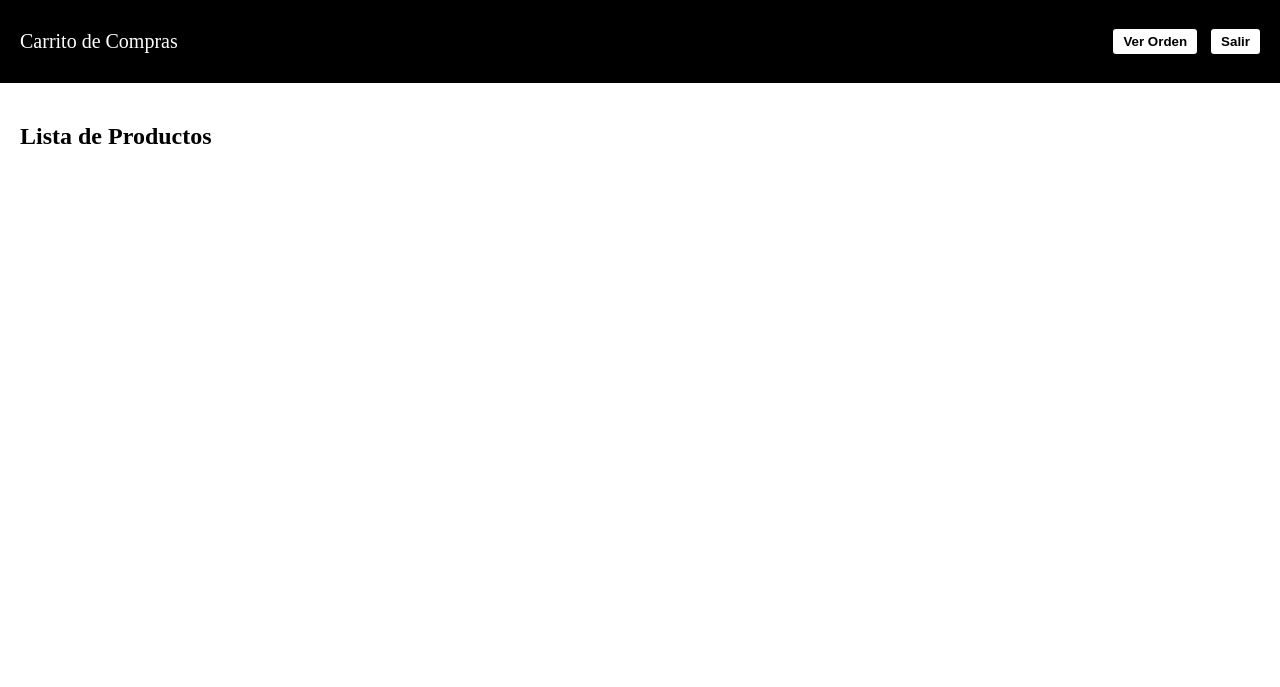
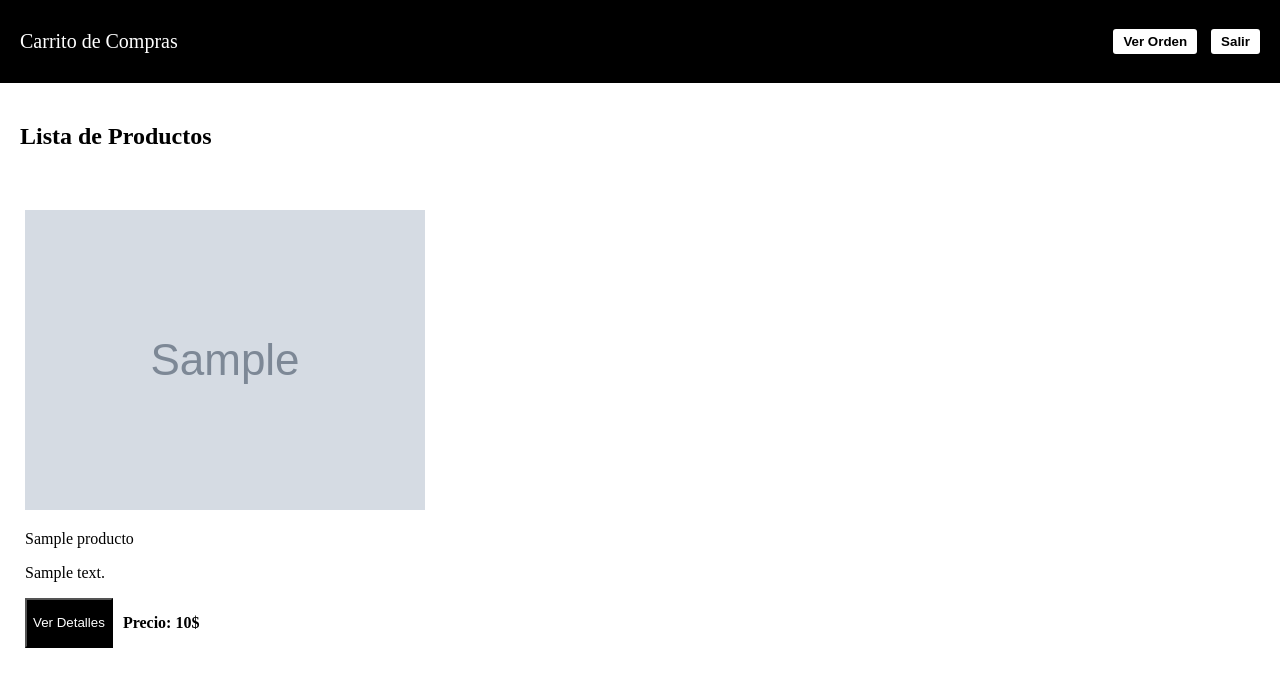
Before and after one commit to maariasGH/pp1, a Symfony app: template carrito/templates/producto/lista.html.twig in a window 1280 px wide. Shown: the top 687 px of the page. Run offline with Twig, Linux system fonts and the light colour scheme; the template is opened without the code that fills it: most values are stand-ins (such as "Sample title", 1, 10 or a date in 2020); grey boxes marked "Sample" are stand-in pictures; some libraries are stand-ins or nearby versions.

Commit message:
Integrando Twig con Composer yla Base de Datos

```diff
--- a/carrito/public/css/estilos.css
+++ b/carrito/public/css/estilos.css
@@ -28,3 +28,10 @@
     font-weight: bold;
     font-size: 24px;
 }
+.productos {
+    display:flex;
+    flex:wrap;
+    justify-content: flex-start;
+    gap: 30px;
+    padding: 20px;
+}
--- a/carrito/src/Controller/ProductoController.php
+++ b/carrito/src/Controller/ProductoController.php
@@ -4,14 +4,16 @@
     use Symfony\Bundle\FrameworkBundle\Controller\AbstractController;
     use Symfony\Component\HttpFoundation\Response;
     use Symfony\Component\Routing\Annotation\Route;
+    use App\Repository\ProductoRepository;
 
     class ProductoController extends AbstractController {
 
         #[Route( '/', name: 'listar_productos')]
 
-        public function listarProductos() : Response {
+        public function listarProductos(ProductoRepository $repository) : Response {
             $html = '<html><body><b>Esta es la lista de productos</b></body></html>';
-            return $this->render("producto/lista.html.twig");
+            $productos = $repository->findAll();
+            return $this->render("producto/lista.html.twig",  ['productos' => $productos]);
         }
     }
 
--- a/carrito/templates/producto/lista.html.twig
+++ b/carrito/templates/producto/lista.html.twig
@@ -10,5 +10,19 @@
         </div>
         <main>
             <h2 class="title"> Lista de Productos </h2>
+
+            <div class="productos" style="display:flex;gap:20px;flex-wrap: wrap;margin:5px">
+            {% for producto in productos %}
+                <div class="producto">
+                    <img src="{{ producto.imagen }}">
+                    <p>{{ producto.nombre }}</p>
+                    <p>{{ producto.descripcion }}</p>
+                    <div class="boton_precio" style="display:flex;gap:10px">
+                        <button style="background-color:black;color:white;border-radius:px solid black">Ver Detalles</button>
+                        <p style="font-weight:bold">Precio: {{ producto.precio }}$</p>
+                    </div>
+                </div>
+            {% endfor %}
+            </div>
         </main>
     {% endblock %}
```
Also changed, not shown: carrito/public/images/producto1.jpg (added), carrito/public/images/producto10.jpg (added), carrito/public/images/producto2.jpg (added), carrito/public/images/producto3.jpg (added), carrito/public/images/producto4.jpg (added), carrito/public/images/producto5.jpg (added), carrito/public/images/producto6.jpg (added), carrito/public/images/producto7.jpg (added), carrito/public/images/producto8.jpg (added), carrito/public/images/producto9.jpg (added), 1 other file.
